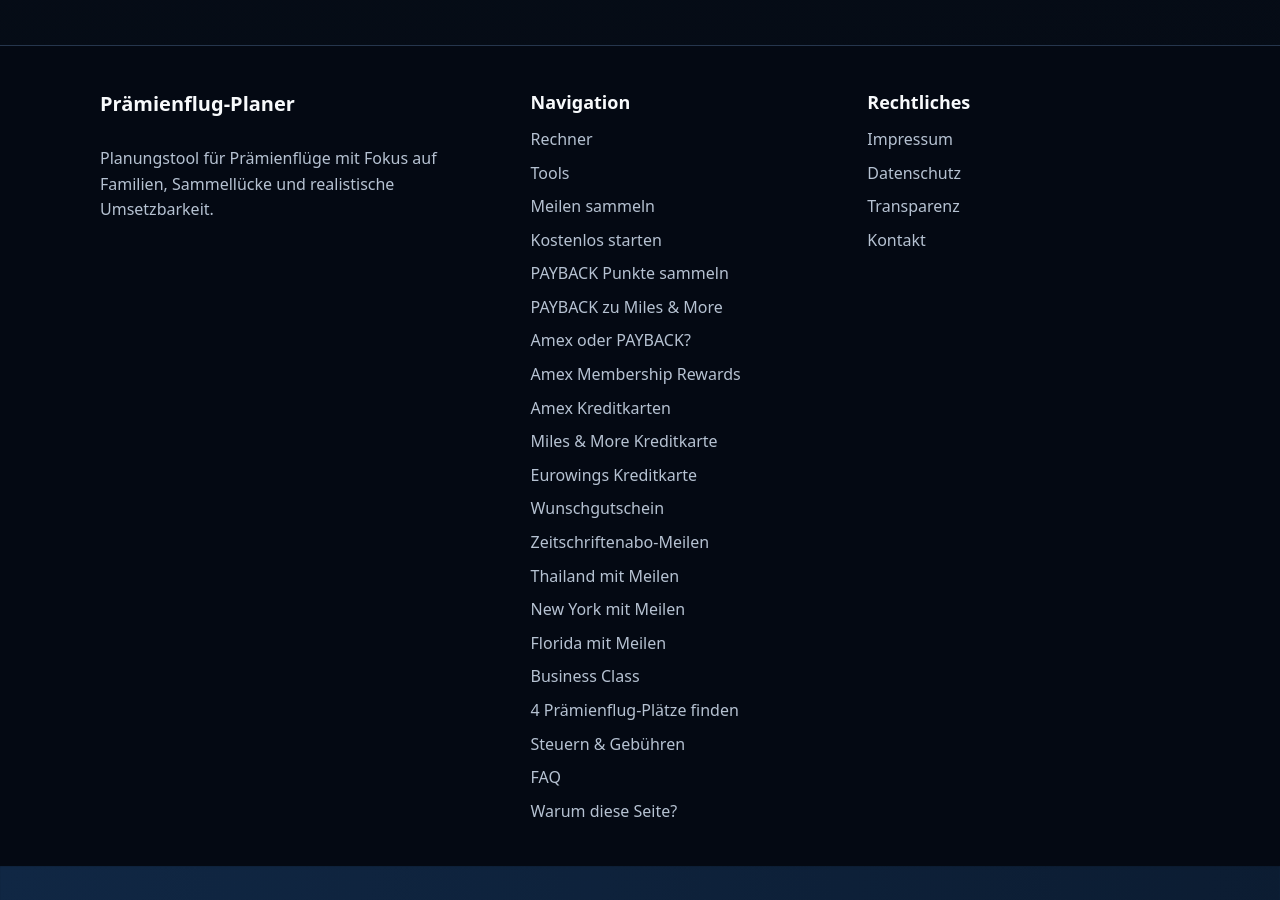
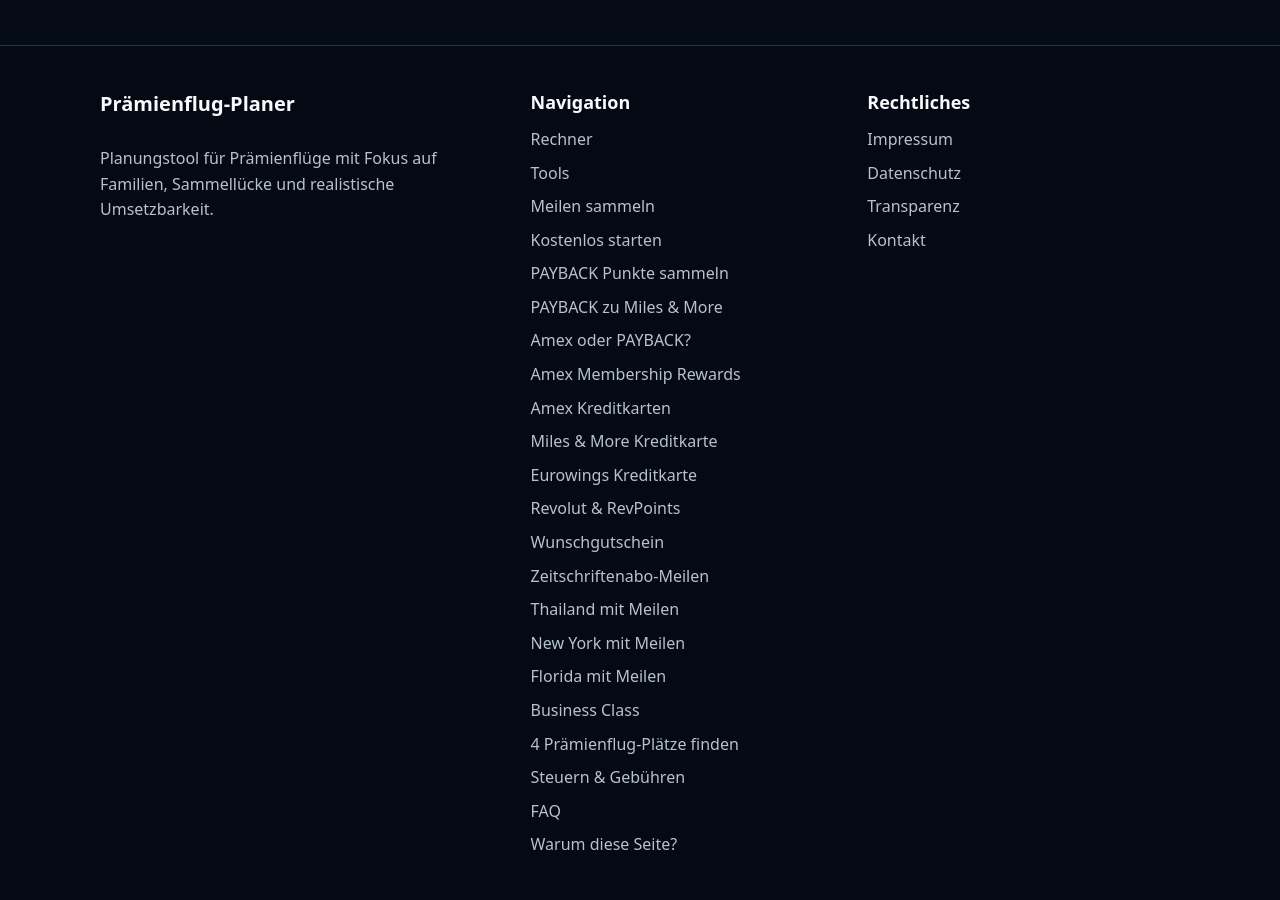
Before and after one commit to Praemienflug-Planer/miles-planer, a Jekyll site: the page built from index.html, in a window 1280 px wide and 900 px high, scrolled down 5273 px. Built offline with Jekyll 4.4.1, drawn with Linux system fonts in a browser that asks for light colours.

Commit message:
Verlinke Revolut RevPoints im Footer

```diff
--- a/_includes/footer.html
+++ b/_includes/footer.html
@@ -18,6 +18,7 @@
         <li><a href="/meilen-sammeln/amex-kreditkarten/">Amex Kreditkarten</a></li>
         <li><a href="/meilen-sammeln/miles-and-more-kreditkarte/">Miles &amp; More Kreditkarte</a></li>
         <li><a href="/meilen-sammeln/eurowings-kreditkarte/">Eurowings Kreditkarte</a></li>
+        <li><a href="/meilen-sammeln/revolut-revpoints/">Revolut &amp; RevPoints</a></li>
         <li><a href="/meilen-sammeln/wunschgutschein/">Wunschgutschein</a></li>
         <li><a href="/meilen-sammeln/zeitschriftenabo/">Zeitschriftenabo-Meilen</a></li>
         <li><a href="/meilen-thailand/">Thailand mit Meilen</a></li>
```
